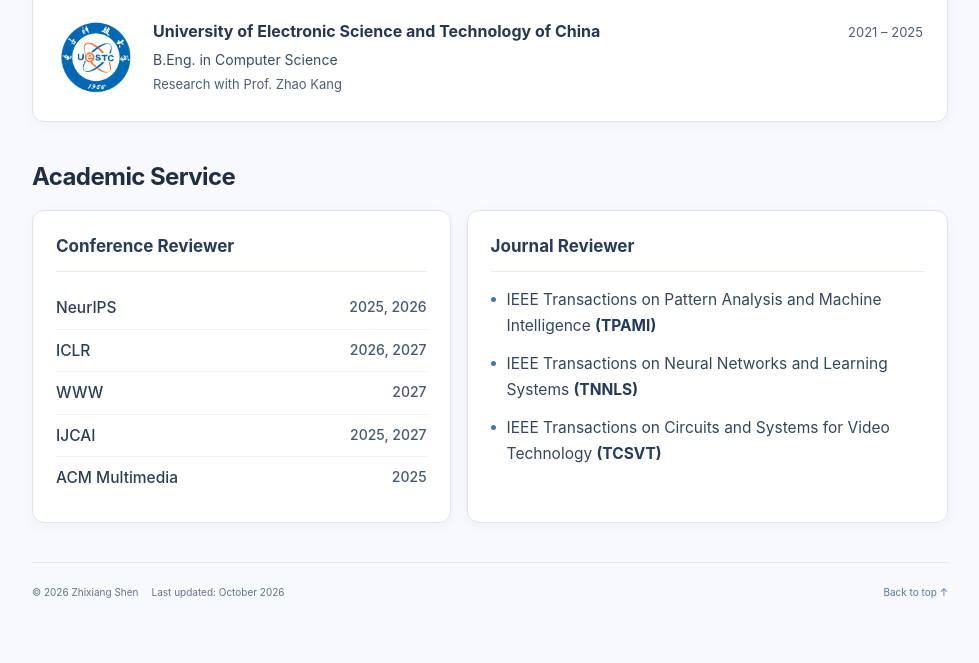
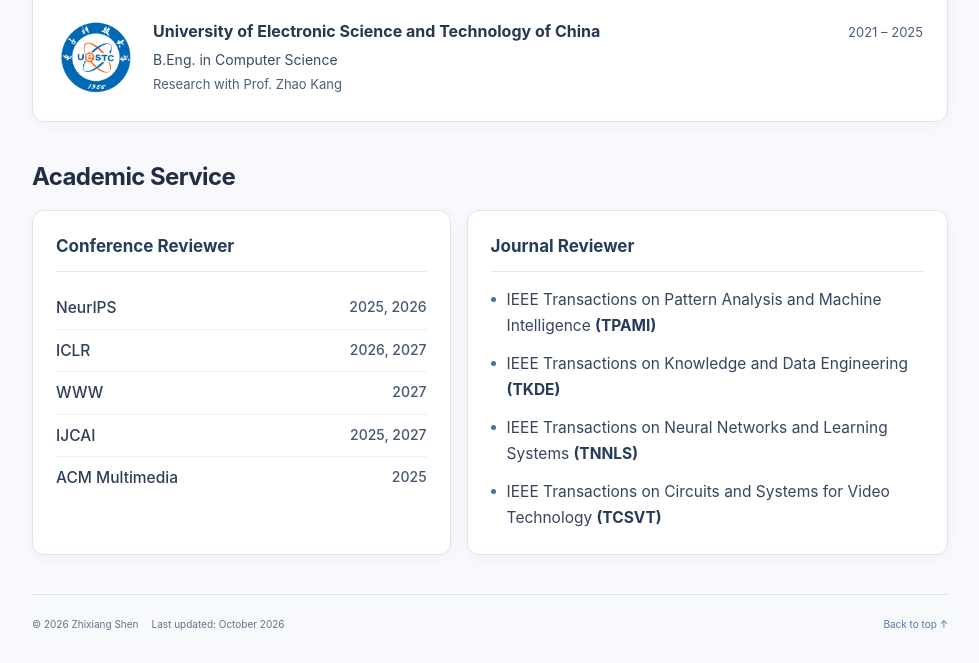
Before and after one commit to zxlearningdeep/zxlearningdeep.github.io, a plain HTML site: page index.html in a window 1280 px wide. Shown: the part 2129-2792 px from the top of the page, without its empty margins (296-1275 px from the left). Before the commit the page ends 2760 px from the top, so only its background shows below. Drawn offline with Linux system fonts and the light colour scheme.

Commit message:
Add TKDE after TPAMI in journal reviewer list

```diff
--- a/index.html
+++ b/index.html
@@ -150,7 +150,7 @@
         <div class="section-heading"><h2 id="services-title">Academic Service</h2></div>
         <div class="service-grid">
           <div class="service-card"><h3>Conference Reviewer</h3><ul class="conference-list"><li><span>NeurIPS</span><span>2025, 2026</span></li><li><span>ICLR</span><span>2026, 2027</span></li><li><span>WWW</span><span>2027</span></li><li><span>IJCAI</span><span>2025, 2027</span></li><li><span>ACM Multimedia</span><span>2025</span></li></ul></div>
-          <div class="service-card"><h3>Journal Reviewer</h3><ul class="journal-list"><li>IEEE Transactions on Pattern Analysis and Machine Intelligence <strong>(TPAMI)</strong></li><li>IEEE Transactions on Neural Networks and Learning Systems <strong>(TNNLS)</strong></li><li>IEEE Transactions on Circuits and Systems for Video Technology <strong>(TCSVT)</strong></li></ul></div>
+          <div class="service-card"><h3>Journal Reviewer</h3><ul class="journal-list"><li>IEEE Transactions on Pattern Analysis and Machine Intelligence <strong>(TPAMI)</strong></li><li>IEEE Transactions on Knowledge and Data Engineering <strong>(TKDE)</strong></li><li>IEEE Transactions on Neural Networks and Learning Systems <strong>(TNNLS)</strong></li><li>IEEE Transactions on Circuits and Systems for Video Technology <strong>(TCSVT)</strong></li></ul></div>
         </div>
       </section>
       <footer><p>© 2026 Zhixiang Shen<span>Last updated: October 2026</span></p><a href="#about">Back to top ↑</a></footer>
```
